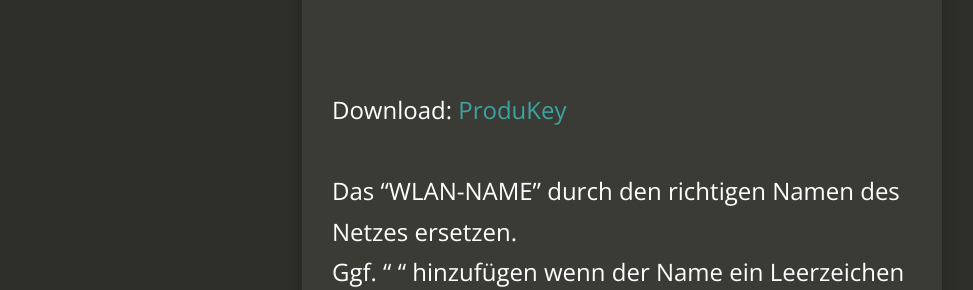
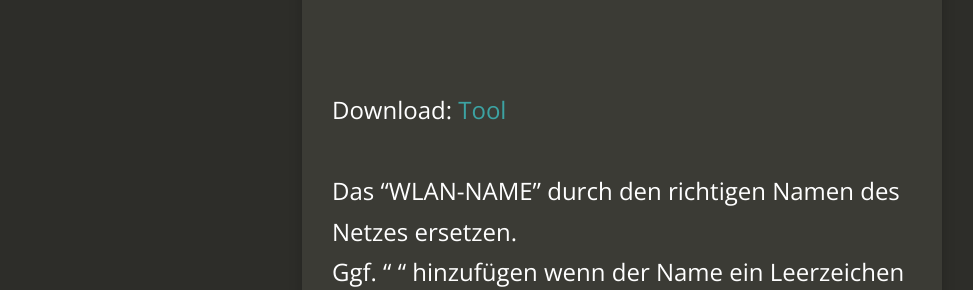
Before and after one commit to eski1337/lblb-it-ffd00, a Jekyll site: the page built from _posts/2021-23-04-Office365_uninstall.md, in a window 1280 px wide. Shown: the part 526-816 px from the top of the page, without its empty margins (18-991 px from the left). Built offline with Jekyll 4.4.1, drawn with Linux system fonts in a browser that asks for light colours; nearby versions of some CDN libraries; comment, search, counter and statistics services are not loaded.

Commit message:
2021-23-04-Office365_uninstall.md: changed

```diff
--- a/_posts/2021-23-04-Office365_uninstall.md
+++ b/_posts/2021-23-04-Office365_uninstall.md
@@ -18,7 +18,7 @@ tags:
 
 Einfach das Tool `Microsoft Support and Recovery-Assistant` herunterladen
 
-<br>Download: [ProduKey][1]
+<br>Download: [Tool][1]
 
 
 Das "WLAN-NAME" durch den richtigen Namen des Netzes ersetzen.<br>
```
